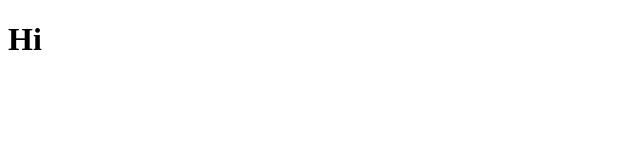
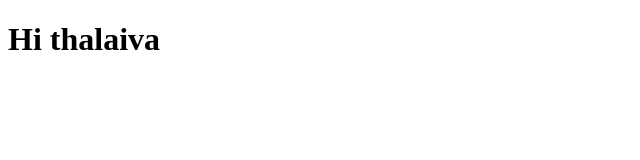
Before and after one commit to MuraliKrishnan12/demo1, a plain HTML site: page index.html in a window 1280 px wide. Shown: the whole page, without its empty margins (0-640 px from the left). Drawn offline with Linux system fonts and the light colour scheme.

Commit message:
Update index.html

```diff
--- a/index.html
+++ b/index.html
@@ -6,6 +6,6 @@
     <title>Document</title>
 </head>
 <body>
-    <h1>Hi</h1>
+    <h1>Hi thalaiva</h1>
 </body>
 </html>
```
